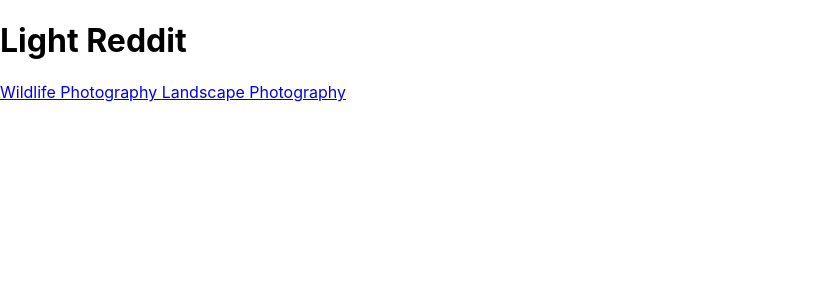
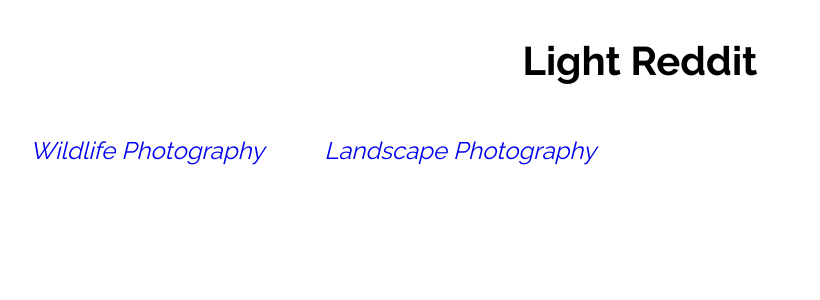
Before and after one commit to Paloma-Sanchez/Light-photography-reddit, a React (Create React App) app: page / in a window 1280 px wide. Shown: the top 300 px of the page, without its empty margins (0-820 px from the left). Built offline with nearby package versions, Linux system fonts and the light colour scheme.

Commit message:
css patially done

```diff
--- a/public/index.html
+++ b/public/index.html
@@ -10,6 +10,7 @@
       content="Web site created using create-react-app"
     />
     <link rel="apple-touch-icon" href="%PUBLIC_URL%/logo192.png" />
+    <script src="https://kit.fontawesome.com/1499bb230f.js" crossorigin="anonymous"></script>
     <!--
       manifest.json provides metadata used when your web app is installed on a
       user's mobile device or desktop. See https://developers.google.com/web/fundamentals/web-app-manifest/
@@ -25,6 +26,9 @@
       Learn how to configure a non-root public URL by running `npm run build`.
     -->
     <title>React Redux App</title>
+    <link rel="preconnect" href="https://fonts.googleapis.com">
+<link rel="preconnect" href="https://fonts.gstatic.com" crossorigin>
+<link href="https://fonts.googleapis.com/css2?family=Rajdhani:wght@300;400;700&family=Raleway:wght@400;700&display=swap" rel="stylesheet">
   </head>
   <body>
     <noscript>You need to enable JavaScript to run this app.</noscript>
--- a/src/components/Header.js
+++ b/src/components/Header.js
@@ -8,10 +8,10 @@ const navigate = useNavigate();
 return(
     <header>
 
-        <h1>Light Reddit</h1>
-        <nav>
-            <NavLink to='/wildlifephotography'> Wildlife Photography </NavLink>
-            <NavLink to='/LandscapePhotography'>Landscape Photography</NavLink>
+        <h1 className="h1">Light Reddit</h1>
+        <nav className="nav">
+            <NavLink to='/wildlifephotography' className="navlink"> Wildlife Photography </NavLink>
+            <NavLink to='/LandscapePhotography' className="navlink">Landscape Photography</NavLink>
         </nav>
 
         <Outlet/>
--- a/src/components/Post.js
+++ b/src/components/Post.js
@@ -1,22 +1,36 @@
 import React from "react";
 
 export const Post = ({key, post}) => {
+    const date = new Date();
+    const now_utc = Date.UTC(date.getUTCFullYear(), date.getUTCMonth(),
+                date.getUTCDate(), date.getUTCHours(),
+                date.getUTCMinutes(), date.getUTCSeconds());
+
+    const created_utc= post.data.created;
+
+    const postedHrsAgo= Math.floor(((now_utc/1000 -created_utc)/60)/60)
 
     return(
-        <div>
-        <div key={key} >
-            <p>{post.data.ups}</p>
-        </div>
-        <div>
-            <div className="img-container">
-                <img src = {post.data.url} className="img"/>
+        <div className="post">
+            <div key={key} className="ups" >
+                <p>{post.data.ups}</p>
             </div>
-            <h2>{post.data.title} </h2>
-            <p>Posted by {post.data.author}</p>
-            <p>{} hours ago</p>
-            <i class="icon icon-comment _3DVrpDrMM9NLT6TlsTUMxC" role="presentation"></i>
-
-        </div>
+            <div className="post-right">
+                <div className="img-container">
+                    <img src = {post.data.url} className="img"/>
+                </div>
+                <h2 className="post-title">{post.data.title} </h2>
+                <div className="post-footer">
+                    <div className="post-author">
+                        <p >Posted by {post.data.author}  -  </p>
+                        <p>{postedHrsAgo<24?postedHrsAgo:postedHrsAgo/24} hours ago</p>
+                    </div>
+                    <div className="post-comments">
+                        <i class="fa-solid fa-comment"></i>
+                        <p className="comment-number">{post.data.num_comments}</p>
+                    </div>
+               </div>
+            </div>
         </div>
     )
 }
--- a/src/components/SearchBar.js
+++ b/src/components/SearchBar.js
@@ -18,7 +18,7 @@ export const SearchBar = ({category}) =>{
   };
 
     return (
-        <form onSubmit={onSearchHandler} className="search-form">
+        <form onSubmit={onSearchHandler} className="search-bar">
             <input type="text" className="search" placeholder="Search for a post"  ref={searchInputRef}/>
             <button type="submit" className="search-button">
                 🔎
--- a/src/features/PostsList/PostList.js
+++ b/src/features/PostsList/PostList.js
@@ -11,7 +11,7 @@ export const PostList = () =>{
     const allPosts = useSelector(selectAllPosts);
     const loadingPosts = useSelector(selectAllPostsAreLoading);
     const [searchParams, setSearchParams] = useSearchParams();
-    console.log(allPosts.children)
+    //console.log(allPosts.children)
 
     useEffect (() => {
         dispatch(loadAllArticles(category));
@@ -48,14 +48,15 @@ export const PostList = () =>{
 
     return (
         <>
-          <form className="search-form">
+          <form className="search-bar">
                 <input type="text" className="search" placeholder="Search for a post"  onChange={(e)=>setSearchParams({title:e.target.value})}/>
                 <button type="submit" className="search-button">
                     🔎
                 </button>
             </form>
-
-            {posts}
+            <div className="grid">
+                {posts}
+            </div>
         </>
 
     )
--- a/src/index.css
+++ b/src/index.css
@@ -12,10 +12,129 @@ code {
     monospace;
 }
 
+
+/********* Header ***********/
+
+.h1{
+  font-family: 'Raleway', sans-serif;
+  font-weight: bold;
+  font-size: 40px;
+  text-align: center;
+  padding: 10px 0;
+}
+
+.nav{
+  text-align: center;
+  display: flex;
+}
+
+.navlink{
+  text-decoration: none;
+  font-family: 'Raleway', sans-serif;
+  text-align: center;
+  font-style: italic;
+  font-size: 24px;
+  margin-left: 30px;
+  margin-right: 30px;
+  margin-top: 15px;
+  margin-bottom: 40px;
+}
+
+
+/********* SearchBar ********/
+
+.search-bar{
+  text-align: center;
+  padding-top: 10px;
+  padding-bottom: 30px;
+}
+
+.search{
+  height: 32px;
+  text-align: center;
+  border-radius: 5px;
+}
+
+.search-button{
+  height: 38px;
+  font-size: 18px;
+  border: solid 1px transparent;
+  background-color: rgba(164, 197, 255, 0.417);
+}
+
+/********* Listings *********/
+.grid{
+  display: grid;
+  grid-template-columns: repeat(auto-fit, minmax(440px, 1fr));
+  margin: 0 auto;
+  gap: 10px;
+}
+
+.post{
+  display: flex;
+  margin-bottom: 30px;
+  border: red solid 1px;
+  justify-content: space-around;
+  padding-top: 10px;
+  border-radius: 5px;
+}
+
+.post:hover{
+  background-color: rgba(123, 186, 249, 0.699);
+  color: white;
+}
+
+.post:hover .post-author{
+
+  color: white;
+}
+
+.ups{
+
+  width: 30px;
+  text-align: center;
+}
+
+.post-right{
+  width: 400px;
+}
+
 .img-container {
-  width: 400px;
+  width: 380px;
+  margin: 0 auto;
 }
 
 .img {
   width: 100%;
+
 }
+
+.post-footer{
+  display: flex;
+  justify-content: space-between;
+  width: 380px;
+  margin: 0 auto;
+}
+
+.post-title{
+  text-align: center;
+}
+
+.post-author{
+  display: flex;
+  font-size: 12px;
+  font-style: italic;
+  font-weight: bold;
+  color:  rgb(0, 0, 80, 0.6);
+
+}
+
+.post-comments{
+  display: ruby;
+  position: relative;
+}
+
+.comment-number{
+
+  margin: 10px;
+}
```
